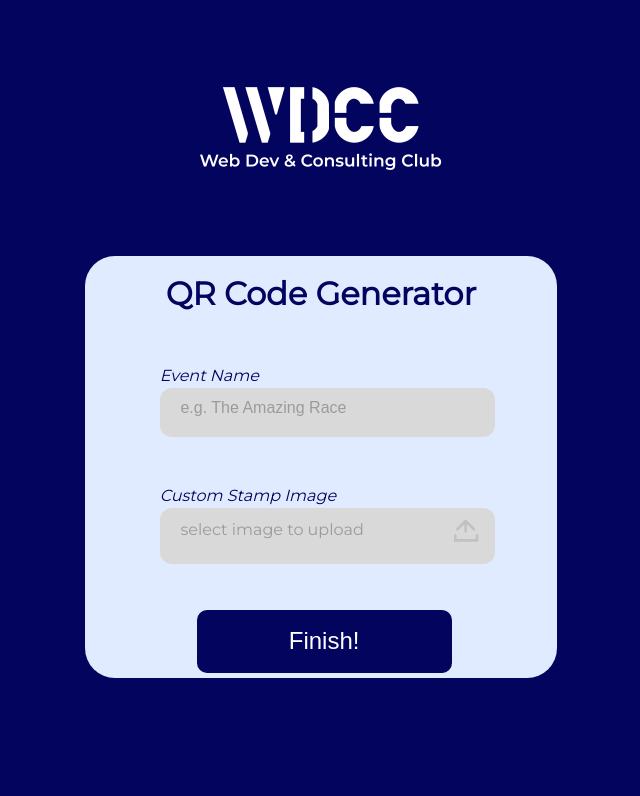
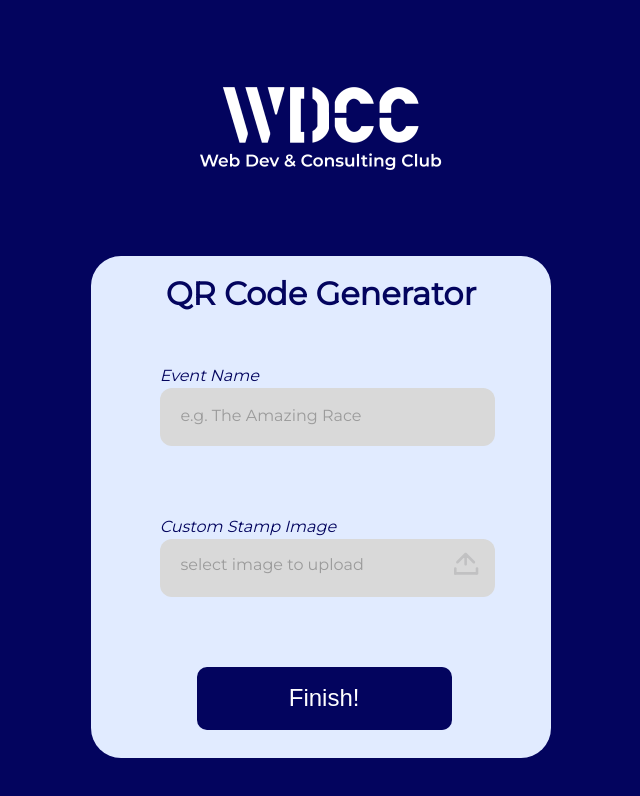
Before and after one commit to UoaWDCC/passport, a React (Vite) app in the folder web/: page /form in a window 1280 px wide. Shown: the top 796 px of the page, without its empty margins (319-959 px from the left). Built offline with nearby package versions, Linux system fonts and the light colour scheme.

Commit message:
fixed input sizes, removed underline from link

```diff
--- a/web/src/pages/components/dashboardcomponents/create-new-button.tsx
+++ b/web/src/pages/components/dashboardcomponents/create-new-button.tsx
@@ -3,12 +3,12 @@ import externalLink from '../../../assets/externalLink.svg';
 
 function CreateNewButton() {
     return (
-        <Link to='/form'>
+        <a href='/form'>
             <button className='create-new-button'>
                 <h3 className='create-new'>Create new</h3>
                 <img className='external-link' src={externalLink} alt="Icon" />
             </button>
-        </Link>
+        </a>
     );
 }
 
--- a/web/src/styles/dashboard.css
+++ b/web/src/styles/dashboard.css
@@ -1,5 +1,4 @@
 @import url("https://fonts.googleapis.com/css2?family=Montserrat&display=swap");
-
 
 * {
   padding: 0;
@@ -35,7 +34,7 @@
 
 .button-header {
   color: #03045e;
-  font-weight: bold;
+  font-weight: 550;
 }
 
 .create-new-button {
@@ -60,6 +59,7 @@
 
 .create-new {
   font-size: 1em;
+  font-weight: 100;
 }
 
 .external-link {
@@ -88,3 +88,6 @@
   margin-right: 2%;
   width: 10%;
 }
+a {
+  text-decoration: none;
+}
--- a/web/src/styles/form.css
+++ b/web/src/styles/form.css
@@ -26,7 +26,7 @@ body {
   width: 90%;
   background-color: #e1ebff;
   border-radius: 30px;
-  padding: 1% 1%;
+  padding: 1% 0%;
 }
 
 .header {
@@ -47,12 +47,12 @@ input:focus {
   outline: none;
 }
 .input-section {
-  margin: 10% 10% 10% 15%;
+  margin: 10% 10% 15% 15%;
   font-size: 1em;
 }
 
 .submit {
-  margin: 0% 23% 0% 23%;
+  margin: 0% 23% 5% 23%;
   padding: 3% 20%;
   border-radius: 10px;
   background-color: #03045e;
@@ -85,7 +85,7 @@ input:focus {
   color: #9b9b9b;
   border-radius: 12px;
   width: 90%;
-  padding: 3% 1% 6% 6%;
+  padding: 5.203% 1% 6% 6%;
 }
 
 #event-name::placeholder {
@@ -121,6 +121,7 @@ input:focus {
 }
 
 .stamp-text {
+  padding-top: 1%;
   color: #9b9b9b;
   font-size: 1em;
   font-weight: 500;
@@ -128,6 +129,7 @@ input:focus {
 
 input {
   font-size: 1em;
+  font-family: "Montserrat", sans-serif;
   color: #9b9b9b;
   font-weight: 500;
 }
```
